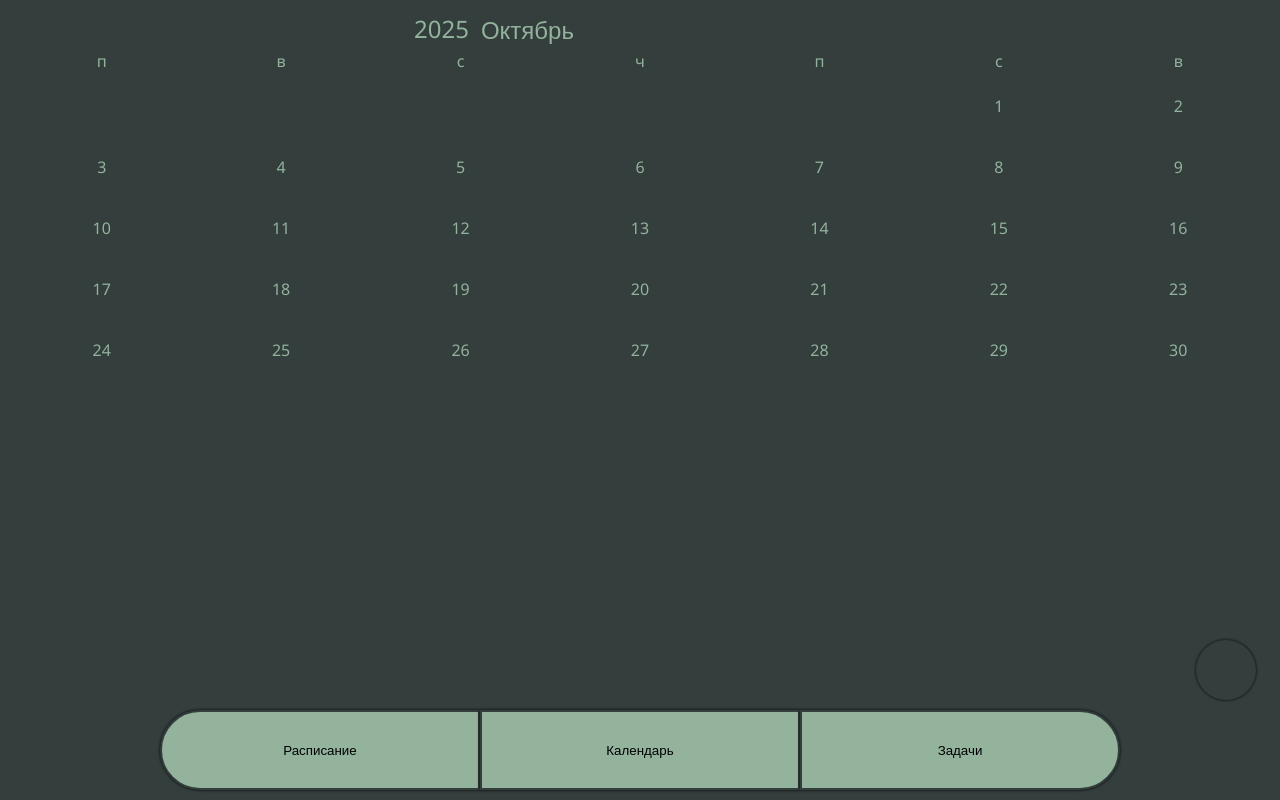
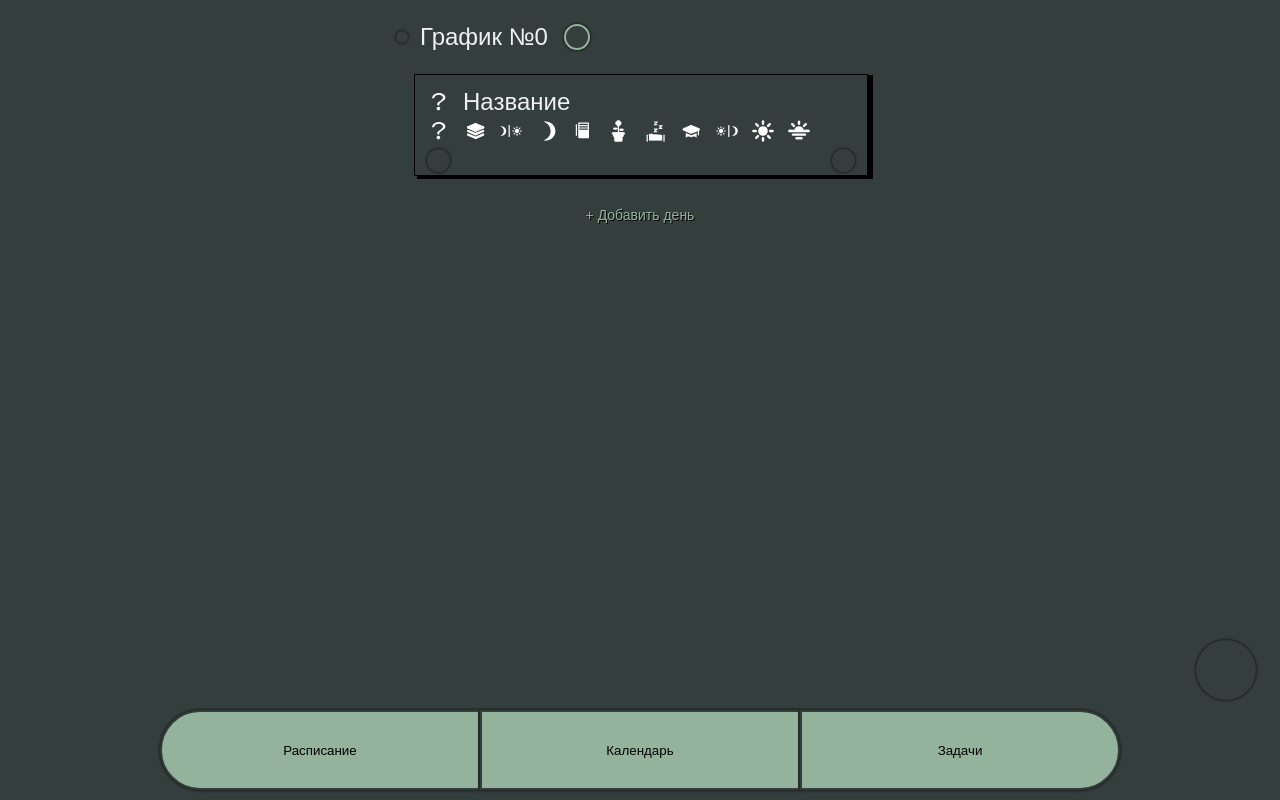
Before and after one commit to kidyur/task-manager, a plain HTML site: page index.html in a window 1280 px wide. Drawn offline with Linux system fonts and the light colour scheme.

Commit message:
start new shift design

```diff
--- a/index.html
+++ b/index.html
@@ -72,7 +72,7 @@
         </div>
         <div id="schedule-page__shift-list"></div>
         <div style="width: 100%; display: flex; justify-content: flex-end;">
-            <button id="schedule-page__add-shift-btn">+ Добавить смену</button>
+            <button id="schedule-page__add-shift-btn">+ Добавить день</button>
         </div>
 
         <div id="icons-window">
--- a/scripts/footer_buttons.js
+++ b/scripts/footer_buttons.js
@@ -33,5 +33,5 @@ function setupFooterButtons() {
 
 document.addEventListener('DOMContentLoaded', () => {
     setupFooterButtons();
-    openPage('calendar-page');
+    openPage('schedule-page');
 });
--- a/scripts/schedule.js
+++ b/scripts/schedule.js
@@ -37,28 +37,15 @@ const addScheduleBtn = document.getElementById('schedule-page__add-group-btn');
 function appendShift(shift) {
     const shiftList = document.getElementById('schedule-page__shift-list');
     const shiftEl = document.createElement('div');
-    shiftEl.className = 'schedule-page__shift';
+    shiftEl.className = 'schedule-page__shift schedule-page__shift--editing';
 
     const editZone = document.createElement('div');
-    editZone.className = 'schedule-page__shift-edit-zone';
+    editZone.className = 'shift__header';
     shiftEl.appendChild(editZone);
 
     const icon = document.createElement('button');
     icon.className = 'schedule-page__shift-icon';
     icon.style.backgroundImage = shift.iconURL;
-    icon.addEventListener('click', () => {
-        const field = document.getElementById('icons-window');
-        field.style.display = 'block';
-        const iconButtons = document.getElementsByClassName('icons-window__icon');
-        for (const btn of iconButtons) {
-            btn.onclick = () => {
-                icon.style.backgroundImage = btn.style.backgroundImage;
-                shift.iconURL = btn.style.backgroundImage;
-                closeIconField();
-                updateCalendarView();
-            }
-        }
-    })
     editZone.appendChild(icon);
 
     const input = document.createElement('input');
@@ -68,7 +55,8 @@ function appendShift(shift) {
 
     const deleteBtn = document.createElement('button');
     deleteBtn.className = 'schedule-page__delete-shift-btn';
-    shiftEl.appendChild(deleteBtn);
+    const approveBtn = document.createElement('button');
+    approveBtn.className = 'shift__approve-btn';
 
     deleteBtn.addEventListener('click', () => {
         currSchedule.shifts.splice(currSchedule.shifts.indexOf(shift), 1);
@@ -76,7 +64,15 @@ function appendShift(shift) {
         updateCalendarView();
     })
 
+    const buttonsField = document.createElement('div');
+    buttonsField.className = 'shift__buttons-field';
+    buttonsField.appendChild(deleteBtn);
+    buttonsField.appendChild(approveBtn);
+
+    shiftEl.appendChild(getIconsField());
     shiftList.appendChild(shiftEl);
+    buttonsField.appendChild(deleteBtn);
+    shiftEl.appendChild(buttonsField);
 }
 
 function showAddShiftBtn() {
@@ -119,7 +115,7 @@ function chooseSchedule(schedule) {
     updateCalendarView();
 }
 
-addScheduleBtn.addEventListener('click', () => {
+function addSchedule() {
     const sector = document.getElementById('schedule-page__groups-sector');
     const group = document.createElement('div');
     sector.appendChild(group);
@@ -145,7 +141,12 @@ addScheduleBtn.addEventListener('click', () => {
     if (schedules.length == 3) {
         addScheduleBtn.style.display = "none";
     }
+}
+
+addScheduleBtn.addEventListener('click', () => {
+    addSchedule();
 })
+
 
 
 const closeEditorBtn = document.getElementById('group-editor__close-btn');
@@ -199,7 +200,7 @@ function closeIconField() {
     field.style.display = 'none';
 }
 
-function addIconButtons() {
+function getIconsField() {
     const iconPaths = [
         'question.svg',
         'books.svg',
@@ -213,13 +214,16 @@ function addIconButtons() {
         'sun.svg',
         'sunset.svg'
     ]
-    const field = document.getElementById('icons-window');
+    const field = document.createElement('div');
+    field.className = 'schedule-page__icons-field';
     for (const path of iconPaths) {
         const btn = document.createElement('button');
-        btn.className = 'icons-window__icon';
+        btn.className = 'schedule-page__shift-icon';
         btn.style.backgroundImage = 'url(../icons/' + path + ')';
         field.appendChild(btn);
     }
+    return field;
 }
 
-addIconButtons();
+addSchedule();
+appendShift(new Shift("Название"));
--- a/styles/schedule_page.css
+++ b/styles/schedule_page.css
@@ -42,6 +42,8 @@
 .schedule-page__group-input {
     max-width: 80px;
     border: none;
+    height: 20px;
+    font-size: 20px;
     background-color: unset;
 }
 
@@ -55,35 +57,46 @@
     display: flex;
     align-items: center;
     justify-content: space-between;
-    padding: 0 var(--padding-big);
+    flex-direction: column;
+    margin: 0 var(--padding-big);
     width: calc(100% - 2 * var(--padding-big));
-    height: 30px;
+    border: 1px solid black;
     margin-bottom: var(--margin-medium);
+    transition: 0.3s;
+    box-shadow: 4px 2px 0 1px black;
 }
 
-.schedule-page__shift-edit-zone {
-    display: flex;
-    justify-content: flex-end;
-    height: 100%
+.schedule-page__shift--editing  {
+    height: 100px;
 }
 
-.schedule-page__delete-shift-btn {
-    height: 6px;
-    width: 18px;
-    background-color: var(--fg-color);
-    border-radius: 99px;
-    aspect-ratio: 1;
+.schedule-page__shift--editing button {
+    display: block;
+}
+
+.schedule-page__shift--editing .schedule-page__icons-field {
+    display: flex;
+}
+
+.schedule-page__icons-field {
+    display: none;
+    align-items: center;
+    justify-content: flex-start;
+    width: calc(100% - var(--margin-medium));
+    height: 100px;
+    margin-left: var(--margin-medium);
 }
 
 .schedule-page__shift-icon {
     margin-right: var(--margin-medium);
-    height: 100%;
+    height: 24px;
+    background-size: cover;
     aspect-ratio: 1;
     background-image: url('../icons/question.svg');
     background-repeat: no-repeat;
     background-position: center;
+    box-shadow: none;
     /* border: 2px white solid; */
-    border-radius: 100%;
 }
 
 #schedule-page__add-shift-btn {
@@ -102,18 +115,39 @@
 .schedule-page__shift-input {
     height: fit-content;
     padding: 0;
+    height: 24px;
     color: var(--font-main-color);
-    font-size: 20px;
+    font-size: 24px;
+    font-weight: 100;
     margin: 0;
     background-color: unset;
     border: none;
 }
 
-.schedule-page__shift-edit-zone {
+.shift__header {
     display: flex;
     align-items: center;
-    height: 100%;
-    justify-content: center;
+    height: 100px;
+    margin-top: var(--margin-medium);
+    justify-content: flex-start;
+    width: calc(100% - var(--margin-medium));
+    margin-left: var(--margin-medium);
+}
+
+.shift__buttons-field {
+    width: calc(100% - 2 * var(--padding-medium));
+    height: 100px;
+    padding-left: var(--padding-medium);
+    padding-right: var(--padding-medium);
+    display: flex;
+    align-items: center;
+    justify-content: space-between;
+}
+
+.shift__buttons-field button {
+    height: 80%;
+    aspect-ratio: 1;
+    border-radius: 100%;
 }
 
 #schedule-page__delete-schedule-btn {
@@ -195,16 +229,3 @@
     aspect-ratio: 1;
     height: 100%;
 }
-
-#icons-window {
-    background-color: var(--fg-color);
-    aspect-ratio: 1;
-    width: 100px;
-    display: none;
-}
-
-.icons-window__icon {
-    width: 20px;
-    aspect-ratio: 1;
-    background-image: url('../icons/question.svg');
-}
```
